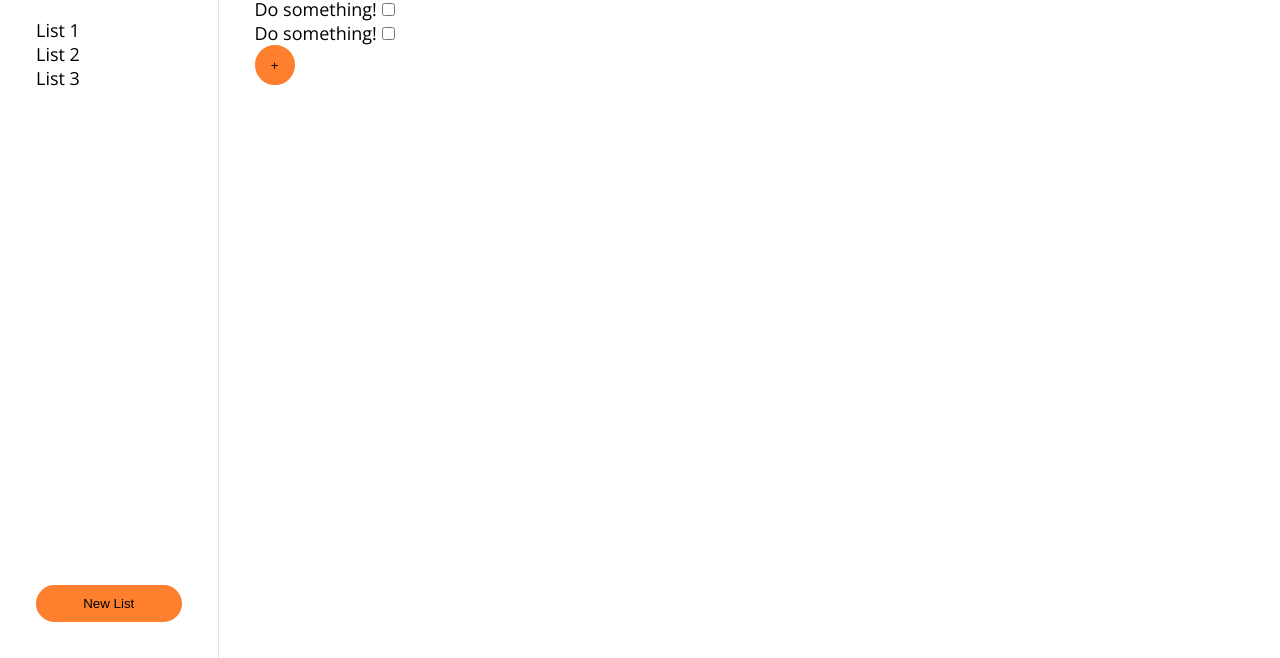
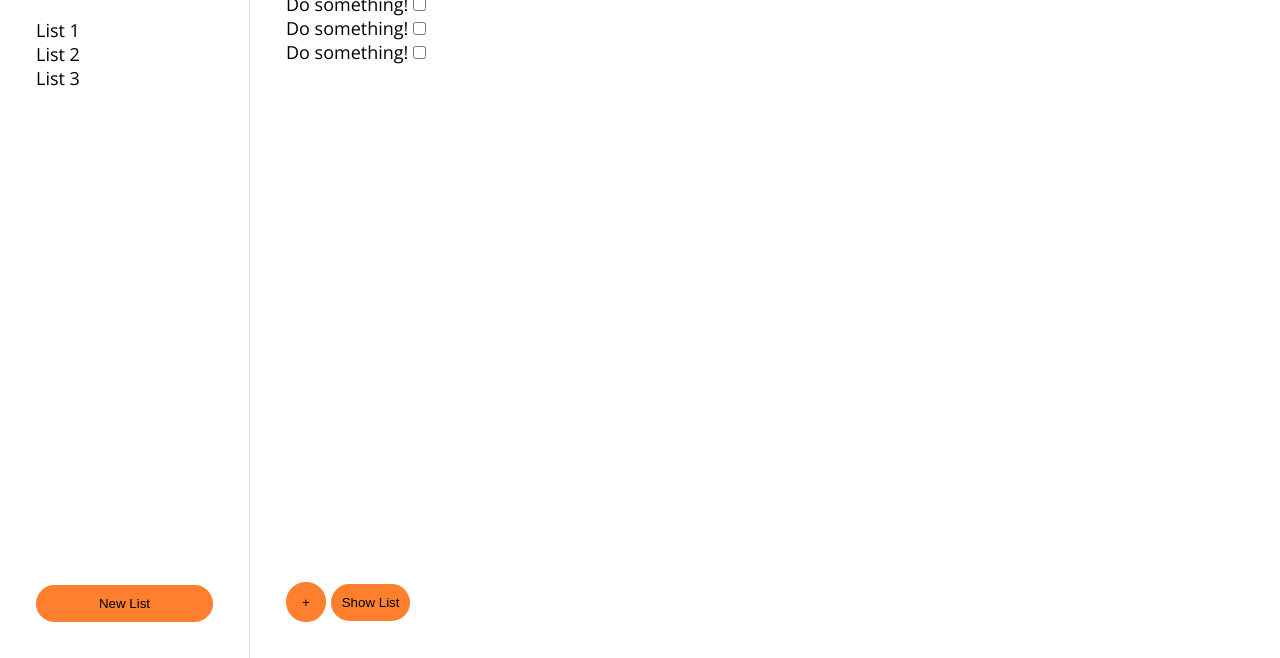
Before and after one commit to jamesspearsv/todo-list, a website built with webpack: page src/template.html in a window 1280 px wide. Shown: the part 142-800 px from the top of the page. Built offline with nearby package versions, Linux system fonts and the light colour scheme.

Commit message:
Continued UI building and began app functionality.

```diff
--- a/src/components/list.js
+++ b/src/components/list.js
@@ -1,5 +1,6 @@
 export class List {
   constructor(name) {
+    this.id = Math.floor(Math.random() * 1000);
     this.name = name;
   }
   tasks = [];
--- a/src/components/listController.js
+++ b/src/components/listController.js
@@ -3,13 +3,15 @@ import { Task } from "./task";
 
 export const ListController = (() => {
   const showList = (list) => {
-    for (const task of list.tasks) {
-      console.log(task);
-    }
+    console.log(list.id);
+    console.log(list.tasks);
+    // for (const task of list.tasks) {
+    //   console.log(task);
+    // }
   };
 
-  const makeTask = (title, dueDate, priority) => {
-    const newTask = new Task(title, dueDate, priority);
+  const makeTask = (title) => {
+    const newTask = new Task(title);
     return newTask;
   };
 
--- a/src/components/task.js
+++ b/src/components/task.js
@@ -1,7 +1,5 @@
 export class Task {
   constructor(title, dueDate, priority) {
     this.title = title;
-    this.dueDate = dueDate;
-    this.priority = priority;
   }
 }
--- a/src/components/viewController.js
+++ b/src/components/viewController.js
@@ -0,0 +1,3 @@
+export const ViewController = (() => {
+  //   Control view and DOM interactions
+})();
--- a/src/main.js
+++ b/src/main.js
@@ -5,7 +5,24 @@
 // [ ] view controller
 
 import "./styles/style.css";
+import { ListController } from "./components/listController";
+import { ViewController } from "./components/viewController";
 
-import { ListController } from "./components/listController";
+// TODO: store multiple lists in a 'notebook' object
+const mylist = ListController.makeList("mylist");
 
-window.ListController = ListController;
+document.addEventListener("DOMContentLoaded", () => {
+  // Add new task
+  document.getElementById("new-task-button").addEventListener("click", () => {
+    const input = prompt("New Task?");
+
+    const task = ListController.makeTask(input);
+
+    ListController.addTask(mylist, task);
+  });
+
+  //   Show list
+  document.getElementById("show-list-button").addEventListener("click", () => {
+    ListController.showList(mylist);
+  });
+});
--- a/src/styles/style.css
+++ b/src/styles/style.css
@@ -27,14 +27,17 @@
   display: flex;
 }
 
+/* --- Nav --- */
+
 nav {
-  width: 20%;
+  width: 250px;
   height: var(--content-height);
   padding: 2rem;
   border-right: var(--color-accent) solid 1px;
   display: flex;
   flex-direction: column;
   gap: 1rem;
+  flex-shrink: 0;
 }
 
 nav > ul {
@@ -43,16 +46,33 @@ nav > ul {
 
 #new-list-button {
   margin-top: auto;
-  justify-self: end;
 }
 
+/* --- Main Content --- */
+
 main {
-  margin: 1rem;
-  padding: 1rem;
+  padding: 2rem;
   width: 100%;
+  display: flex;
+  flex-direction: column;
+  gap: 0.5rem;
 }
 
-/* Class Based Styles */
+.todo-list {
+  list-style: none;
+  height: 65vh;
+  overflow-y: scroll;
+}
+
+.todo-list-item * {
+  display: inline;
+}
+
+#action-bar {
+  margin-top: auto;
+}
+
+/* Component Styles */
 .button {
   background-color: var(--color-secondary);
   padding: 0.5rem;
@@ -78,11 +98,3 @@ main {
   height: 1px;
   width: 100%;
 }
-
-.todo-list {
-  list-style: none;
-}
-
-.todo-list-item * {
-  display: inline;
-}
--- a/src/template.html
+++ b/src/template.html
@@ -21,8 +21,9 @@
         </button>
       </nav>
       <main>
+        <h3>List 1</h3>
+        <div class="divider"></div>
         <ul class="todo-list">
-          <h3>List 1</h3>
           <li class="todo-list-item">
             <p>Do something!</p>
             <input type="checkbox" name="" id="" />
@@ -36,9 +37,14 @@
             <input type="checkbox" name="" id="" />
           </li>
         </ul>
-        <button class="circular-button button" id="new-list-button">
-          <p>+</p>
-        </button>
+        <div id="action-bar">
+          <button class="circular-button button" id="new-task-button">
+            <p>+</p>
+          </button>
+          <button class="button rectangular-button" id="show-list-button">
+            <p>Show List</p>
+          </button>
+        </div>
       </main>
     </div>
   </body>
```
Also changed, not shown: src/assets/plus.svg (added), src/assets/trash.svg (added), src/assets/x.svg (added), 1 other file.
